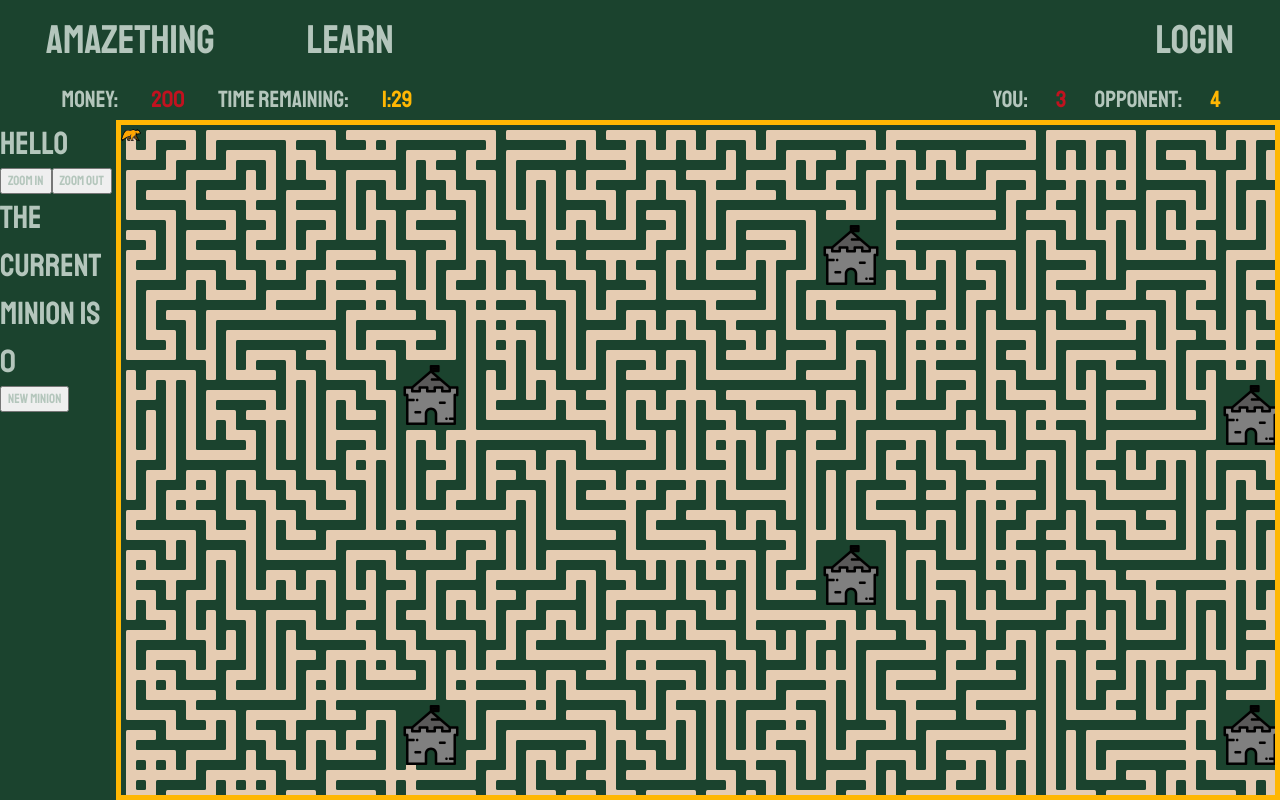
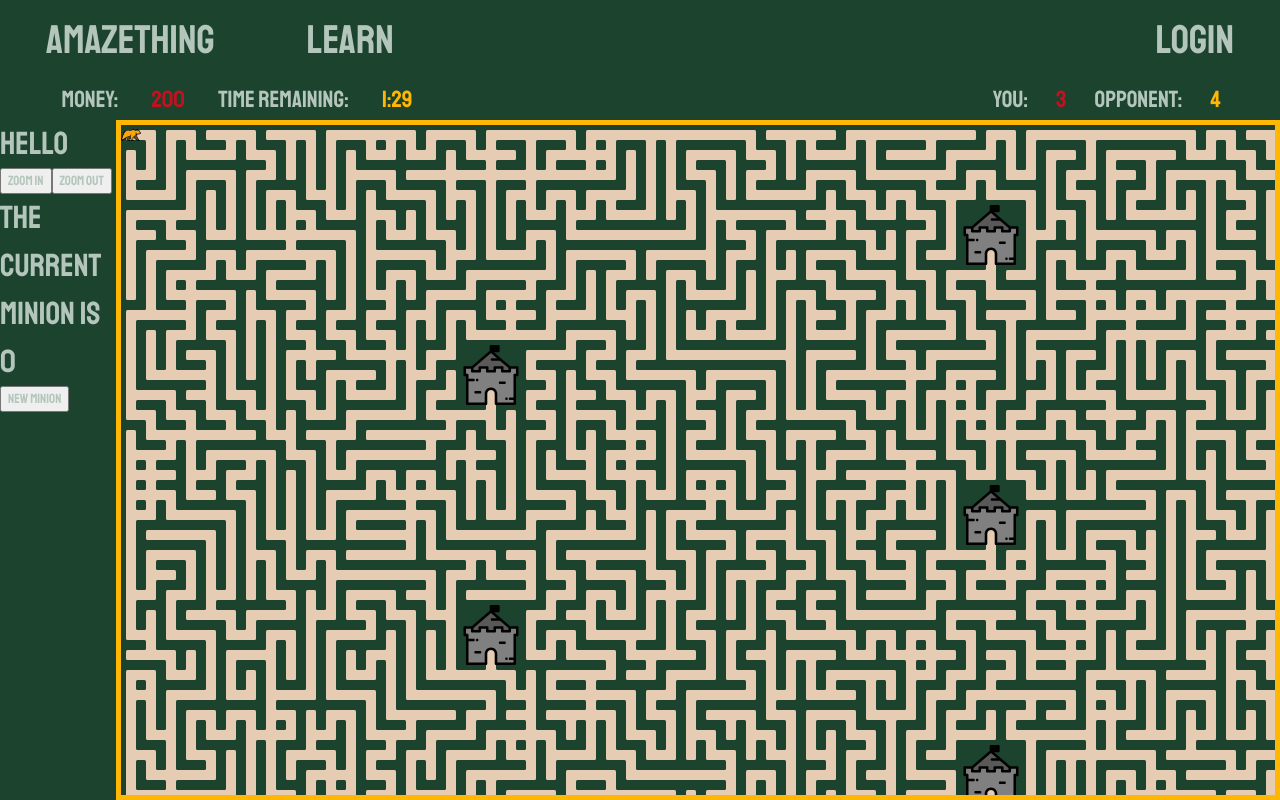
Before and after one commit to vadim-nest/aMAZEthing, a React (Vite) app in the folder Client/: page /game in a window 1280 px wide. Both pictures are taken after a click on the button "New Minion". Built offline with nearby package versions, Linux system fonts and the light colour scheme.

Commit message:
feat(tower): implement clicking on towers

```diff
--- a/Client/src/components/game.tsx
+++ b/Client/src/components/game.tsx
@@ -14,12 +14,14 @@ function Game() { // TODO: Extract logic to maze class
   const [minions, setMinions] = useState<{[key: number]: minionType}>({});
   const [currentMinion, setCurrentMinion] = useState<null | number>(null);
   const [currentTile, setCurrentTile] = useState<null | {xPos:number, yPos:number}>(null);
+  const [currentTower, setCurrentTower] = useState<null | TowerType>(null);
   const [waitingForTile, setWaitingForTile] = useState(false);
   const [currentGraph, setCurrentGraph] = useState<Graph>();
-  const [height, setHeight] = useState(48);
-  const [width, setWidth] = useState(72);
+  const [height, setHeight] = useState(40);
+  const [width, setWidth] = useState(86);
   const [movingMinions, setMovingMinions] = useState<number[]>([]);
   const [towers, setTowers] = useState<TowerType[]>([]);
+  const [allTilesHidden, setAllTilesHidden] = useState(true);
   const array: MazeTileType[] = [];
   for (let i = 0; i < width*height; i++) {
     array.push({value: i, classes: [], path: ''})
@@ -27,7 +29,7 @@ function Game() { // TODO: Extract logic to maze class
 
   const [maze, setMaze] = useState(array);
   const speed = 200;
-  const minBoxSize = 5;
+  const minBoxSize = 20;
   const maxBoxSize = 100;
 
   function addNewMinion() { // TODO: Extract to minion class
@@ -39,13 +41,14 @@ function Game() { // TODO: Extract logic to maze class
           id: newId,
           xPos: 0,
           yPos: 0,
-          rotation: 0,
+          rotation: 'minionR',
           path: [],
           thoughtProcess: []
         }
       }
     })
     setCurrentMinion(newId);
+    setCurrentTower(null);
   }
 
   useEffect(() => {
@@ -107,6 +110,7 @@ function Game() { // TODO: Extract logic to maze class
           if (previousTimeStamp === undefined) {
             previousTimeStamp = timestamp;
           }
+          let updatedMinion: minionType = minion;
           if ((previousTimeStamp as number) + speed < timestamp) {
             previousTimeStamp = timestamp
             const nextDirection = path.shift() as number;
@@ -114,11 +118,11 @@ function Game() { // TODO: Extract logic to maze class
             xAdd += direction.xPos;
             yAdd += direction.yPos;
             previousDirection = nextDirection;
-            const updatedMinion = {
+            updatedMinion = {
               ...minion,
-              moving: true,
               yPos: minion.yPos + yAdd,
-              xPos: minion.xPos + xAdd
+              xPos: minion.xPos + xAdd,
+              rotation: direction.rotation
             }
             setMinions(prevMinions => {
               return {...prevMinions,
@@ -127,6 +131,13 @@ function Game() { // TODO: Extract logic to maze class
           }
           if (path.length) requestAnimationFrame(step);
           else {
+            setMinions(prevMinions => {
+              return {...prevMinions,
+              [minion.id]: {
+                ...updatedMinion,
+                rotation: ''
+              },}
+            })
             setMovingMinions(prevMoving => prevMoving.filter(id => id !== minion.id));
           }
         }
@@ -145,8 +156,35 @@ function Game() { // TODO: Extract logic to maze class
       <div>
         <GameStats/>
         <div className='gameContainer'>
-          <ToolBar setBoxSize={setBoxSize} minBoxSize={minBoxSize} maxBoxSize={maxBoxSize} currentMinion={currentMinion} currentTile={currentTile} addNewMinion={addNewMinion}/>
-          <Maze maze={maze} setMaze={setMaze} towers={towers} setTowers={setTowers} boxSize={boxSize} setMazeCompleted={() => setMazeCompleted(true)} minions={Object.values(minions)} setCurrentMinion={setCurrentMinion} setCurrentTile={setCurrentTile} currentGraph={currentGraph} setCurrentGraph={setCurrentGraph} height={height} width={width}/>
+          <ToolBar
+            setBoxSize={setBoxSize}
+            currentTower={currentTower}
+            minBoxSize={minBoxSize}
+            maxBoxSize={maxBoxSize}
+            currentMinion={currentMinion}
+            currentTile={currentTile}
+            addNewMinion={addNewMinion}
+            allTilesHidden={allTilesHidden}
+          />
+          <Maze
+            maze={maze}
+            setMaze={setMaze}
+            towers={towers}
+            setTowers={setTowers}
+            currentTower={currentTower}
+            setCurrentTower={setCurrentTower}
+            boxSize={boxSize}
+            setMazeCompleted={() => setMazeCompleted(true)}
+            minions={Object.values(minions)}
+            setCurrentMinion={setCurrentMinion}
+            setCurrentTile={setCurrentTile}
+            currentGraph={currentGraph}
+            setCurrentGraph={setCurrentGraph}
+            height={height}
+            width={width}
+            allTilesHidden={allTilesHidden}
+            setAllTilesHidden={setAllTilesHidden}
+          />
         </div>
       </div>
     </>
--- a/Client/src/components/maze.tsx
+++ b/Client/src/components/maze.tsx
@@ -7,7 +7,7 @@ import MazeTile from "./mazeTile";
 import Minion from "./minion";
 import Tower from "./tower";
 
-function Maze({boxSize, setMazeCompleted, setCurrentMinion, minions, setCurrentTile, currentGraph, setCurrentGraph, height, width, maze, setMaze, towers, setTowers}: {
+function Maze({boxSize, setMazeCompleted, setCurrentMinion, minions, setCurrentTile, currentGraph, setCurrentGraph, height, width, maze, setMaze, towers, setTowers, currentTower, setCurrentTower, allTilesHidden, setAllTilesHidden}: {
   boxSize:number,
   height: number,
   width: number,
@@ -19,12 +19,15 @@ function Maze({boxSize, setMazeCompleted, setCurrentMinion, minions, setCurrentT
   currentGraph: Graph | undefined,
   maze: MazeTileType[],
   setMaze: React.Dispatch<React.SetStateAction<MazeTileType[]>>
-  towers: TowerType[];
-  setTowers: React.Dispatch<React.SetStateAction<TowerType[]>>
+  towers: TowerType[],
+  setTowers: React.Dispatch<React.SetStateAction<TowerType[]>>,
+  currentTower: null | TowerType,
+  setCurrentTower: React.Dispatch<React.SetStateAction<null|TowerType>>
+  allTilesHidden: boolean,
+  setAllTilesHidden: React.Dispatch<React.SetStateAction<boolean>>,
 }) {
 
   // TODO: Set as state
-  // const [boxSize, setBoxSize] = useState(50);
 
   function setCurrentTileHelper(value: number) {
     setCurrentTile({
@@ -34,9 +37,8 @@ function Maze({boxSize, setMazeCompleted, setCurrentMinion, minions, setCurrentT
   }
 
   const [displayVisited, setDisplayVisited] = useState<value[]>([]);
-  // const [displayClasses, setDisplayClasses] = useState<{[key: value]: string[]}>({});
   const [mazeGenerated, setMazeGenerated] = useState(false);
-  const [allTilesHidden, setAllTilesHidden] = useState(true);
+
 
   useEffect(() => {
     const mazeTiles = document.getElementsByClassName('mazeTile');
@@ -45,8 +47,10 @@ function Maze({boxSize, setMazeCompleted, setCurrentMinion, minions, setCurrentT
       const {graph, visited, classes, towers} = generateMaze(width, height);
       setTowers(() => towers.map(tower => {
           return {
+            id: tower,
             xPos: tower%width,
             yPos: Math.floor(tower/width),
+            numbers: [Math.floor(Math.random()*10), Math.floor(Math.random()*10), Math.floor(Math.random()*10), Math.floor(Math.random()*10), Math.floor(Math.random()*10), Math.floor(Math.random()*10), Math.floor(Math.random()*10)],
             color: 'red'
           }
         })
@@ -90,9 +94,9 @@ function Maze({boxSize, setMazeCompleted, setCurrentMinion, minions, setCurrentT
     <>
       <div className="mazeOuter" onContextMenu={(e)=> e.preventDefault()}>
         <div className="mazeInner" style={{gridTemplateColumns: `repeat(${width}, 1fr)`}}>
-          {minions.map(minion => <Minion boxSize={boxSize} minion={minion} setCurrentMinion={setCurrentMinion} setCurrentTile={setCurrentTile}/>)}
-          {towers.map(tower => <Tower xPos={tower.xPos} yPos={tower.yPos} color={tower.color} boxSize={boxSize}/>)}
-          {maze.map((value: {value: value, classes: string[], path: '' | 'THOUGHTPROCESS' | 'PATH'}, index) => <MazeTile key={index} generated={allTilesHidden} value={value.value as string} path={value.path} classes={value.classes} boxSize={boxSize} setCurrentMinion={setCurrentMinion} setCurrentTileHelper={setCurrentTileHelper} setCurrentTile={setCurrentTile}/>)}
+          {minions.map(minion => <Minion boxSize={boxSize} minion={minion} setCurrentMinion={setCurrentMinion} setCurrentTile={setCurrentTile} setCurrentTower={setCurrentTower}/>)}
+          {!allTilesHidden && towers.map(tower => <Tower tower={tower} boxSize={boxSize} setCurrentTile={setCurrentTile} setCurrentTower={setCurrentTower} setCurrentMinion={setCurrentMinion}/>)}
+          {maze.map((value: {value: value, classes: string[], path: '' | 'THOUGHTPROCESS' | 'PATH'}, index) => <MazeTile key={index} setCurrentTower={setCurrentTower} generated={allTilesHidden} value={value.value as string} path={value.path} classes={value.classes} boxSize={boxSize} setCurrentMinion={setCurrentMinion} setCurrentTileHelper={setCurrentTileHelper} setCurrentTile={setCurrentTile}/>)}
         </div>
       </div>
     </>
--- a/Client/src/components/mazeTile.tsx
+++ b/Client/src/components/mazeTile.tsx
@@ -1,7 +1,8 @@
 import '../css/mazeTile.css';
+import { TowerType } from '../utils/types';
 import Path from './path';
 
-function MazeTile({value, classes, path, boxSize, generated, setCurrentTileHelper, setCurrentTile, setCurrentMinion}: {
+function MazeTile({value, classes, path, boxSize, generated, setCurrentTileHelper, setCurrentTile, setCurrentMinion, setCurrentTower}: {
   value: string,
   classes: string[],
   boxSize: number,
@@ -10,12 +11,14 @@ function MazeTile({value, classes, path, boxSize, generated, setCurrentTileHelpe
   setCurrentTileHelper: (value:number) => void,
   setCurrentTile: React.Dispatch<React.SetStateAction<null | {xPos:number, yPos:number}>>,
   setCurrentMinion: React.Dispatch<React.SetStateAction<number | null>>,
+  setCurrentTower: React.Dispatch<React.SetStateAction<TowerType | null>>,
 }) {
   return (
     <>
       <div onContextMenu={() => setCurrentTileHelper(Number(value))} onClick={() => {
         setCurrentMinion(null);
         setCurrentTile(null);
+        setCurrentTower(null);
       }} className={`mazeTile ${classes.join(' ')} ${value} ${generated && 'showNone'}`} style={{height: `${boxSize}px`, width: `${boxSize}px`}}>
         {path && <Path thoughtProcess={path}/>}
       </div>
--- a/Client/src/components/minion.tsx
+++ b/Client/src/components/minion.tsx
@@ -1,16 +1,19 @@
+import React from 'react';
 import '../css/minion.css';
-import { minionType } from '../utils/types';
+import { minionType, TowerType } from '../utils/types';
 import AnimalSVG from './animal-svg';
 
-function Minion({boxSize, minion, setCurrentMinion, setCurrentTile}: {
+function Minion({boxSize, minion, setCurrentMinion, setCurrentTile, setCurrentTower}: {
   boxSize: number,
   minion: minionType,
   setCurrentMinion: React.Dispatch<React.SetStateAction<number | null>>,
   setCurrentTile: React.Dispatch<React.SetStateAction<null | {xPos:number, yPos:number}>>,
+  setCurrentTower: React.Dispatch<React.SetStateAction<null | TowerType>>
 }) {
 
   function handleClick() {
     setCurrentTile(null);
+    setCurrentTower(null);
     setCurrentMinion(minion.id);
   }
 
@@ -22,7 +25,7 @@ function Minion({boxSize, minion, setCurrentMinion, setCurrentTile}: {
   }
 
   return (
-      <div onClick={handleClick} onContextMenu={handleContextMenu}  className="minion" style={{fill: `red`, height: `${boxSize}px`, width: `${boxSize}px`, top: `${boxSize*minion.yPos}px`, left: `${boxSize*minion.xPos}px`}}>
+      <div onClick={handleClick} onContextMenu={handleContextMenu}  id={`${minion.id}`} className={`minion ${minion.rotation}`} style={{fill: `red`, height: `${boxSize}px`, width: `${boxSize}px`, top: `${boxSize*minion.yPos}px`, left: `${boxSize*minion.xPos}px`}}>
         <AnimalSVG />
       </div>
   )
--- a/Client/src/components/tower.tsx
+++ b/Client/src/components/tower.tsx
@@ -2,9 +2,34 @@ import { TowerType } from "../utils/types";
 import TowerSVG from "./towerSVG";
 import '../css/tower.css'
 
-function Tower({ xPos, yPos, color, boxSize }: TowerType & {boxSize: number} ) {
+function Tower({ tower, boxSize, setCurrentTile, setCurrentTower, setCurrentMinion }: {
+  tower: TowerType,
+  boxSize: number,
+  setCurrentTile: React.Dispatch<React.SetStateAction<null | {xPos:number, yPos:number}>>,
+  setCurrentTower: React.Dispatch<React.SetStateAction<null | TowerType>>,
+  setCurrentMinion: React.Dispatch<React.SetStateAction<number | null>>,
+} ) {
+
+  function handleContextMenu() {
+    setCurrentTile({
+      xPos: tower.xPos,
+      yPos: tower.yPos
+    })
+  }
+
+  function handleClick() {
+    setCurrentTower({
+      id: tower.id,
+      xPos: tower.xPos,
+      yPos: tower.yPos,
+      numbers: tower.numbers,
+      color: tower.color
+    })
+    setCurrentMinion(null);
+  }
+
   return (
-    <div style={{width: `${boxSize*3}px`, top: `${(yPos-3)*boxSize}px`, left: `${(xPos-1)*boxSize}px`}} className="tower">
+    <div style={{width: `${boxSize*3}px`, top: `${(tower.yPos-2)*boxSize}px`, left: `${(tower.xPos-1)*boxSize}px`}} className="tower" onContextMenu={handleContextMenu} onClick={handleClick}>
       <TowerSVG playerClass="neutralTower" playerClassShadow="neutralTowerShadow"/>
     </div>
   )
--- a/Client/src/css/minion.css
+++ b/Client/src/css/minion.css
@@ -6,6 +6,8 @@
   width: 30px;
   height: 30px;
   transition: 500ms;
+  transform: rotateY('0deg') rotateZ('0deg');
+  animation: none;
 }
 
 .player-color-svg {
@@ -17,3 +19,28 @@
 .minion-svg-border {
   fill: black;
 }
+
+.minionR {
+  transform: rotate(0deg);
+}
+
+.minionL {
+  transform: scale(-1);
+}
+
+.minionU {
+  transform: rotate(90deg);
+}
+
+.minionD {
+  transform: rotate(-90deg);
+}
+
+@keyframes move {
+  from {
+    transform: scale(1);
+  }
+  to {
+    transform: scale(0.8);
+  }
+}
--- a/Client/src/css/tower.css
+++ b/Client/src/css/tower.css
@@ -1,4 +1,4 @@
 .tower {
   position: absolute;
-  z-index: 5;
+  z-index: 6;
 }
--- a/Client/src/utils/maze.ts
+++ b/Client/src/utils/maze.ts
@@ -32,15 +32,13 @@ function addTowers(width:number, height:number, graph: Graph) {
     towers.push(midW + Math.floor((width/3)*Math.sin(2*i*Math.PI/nTowers)) + width*(midH + Math.floor((height/3)*Math.cos(2*i*Math.PI/nTowers))))
   }
   for (let tower of towers) {
-    graph.removeVertex(tower - width);
+    graph.removeVertex(tower - 1);
+    graph.removeVertex(tower + 1);
     graph.removeVertex(tower - width - 1);
     graph.removeVertex(tower - width + 1);
     graph.removeVertex(tower - 2*width);
     graph.removeVertex(tower - 2*width - 1);
     graph.removeVertex(tower - 2*width + 1);
-    graph.removeVertex(tower - 3*width);
-    graph.removeVertex(tower - 3*width - 1);
-    graph.removeVertex(tower - 3*width + 1);
   }
   return towers;
 }
@@ -105,8 +103,21 @@ export function generateMaze(width: number, height: number, graph: Graph | false
     }
   }
   graph.edges = edges;
+  function conflictWithTowers(towers: number[], num: number) {
+    for (let tower of towers) {
+      if (num >= tower - 2 && num <= tower + 2) return true;
+      if (num >= tower + width - 2 && num <= tower + width + 2) return true;
+      if (num >= tower - width - 2 && num <= tower - width + 2) return true;
+      if (num >= tower - 2*width - 2 && num <= tower - 2*width + 2) return true;
+      if (num >= tower - 3*width - 2 && num <= tower - 3*width + 2) return true;
+    }
+    return false;
+  }
   for (let j = 0; j < width; j++) {
     let i = Math.floor(Math.random()*nodeNum);
+    while(conflictWithTowers(towers, i)) {
+      i = Math.floor(Math.random()*nodeNum);
+    }
     if (i > width) {
       graph.addEdge(i, i - width);
       if (classes[i]) {
--- a/Client/src/utils/types.ts
+++ b/Client/src/utils/types.ts
@@ -4,7 +4,7 @@ export interface minionType {
   id: number;
   xPos: number;
   yPos: number;
-  rotation: number;
+  rotation: 'minionR' | 'minionL' | 'minionU' | 'minionD' | '';
   path: number[];
   thoughtProcess: number[];
 }
@@ -16,7 +16,9 @@ export interface MazeTileType {
 }
 
 export interface TowerType {
+  id: number,
   xPos: number,
   yPos: number,
+  numbers: number[],
   color: 'red' | 'blue'
 }
```
Also changed, not shown: Client/src/components/toolbar.tsx (+10 -3 lines), Client/src/utils/path-finding-algo.ts (+9 -5 lines).
